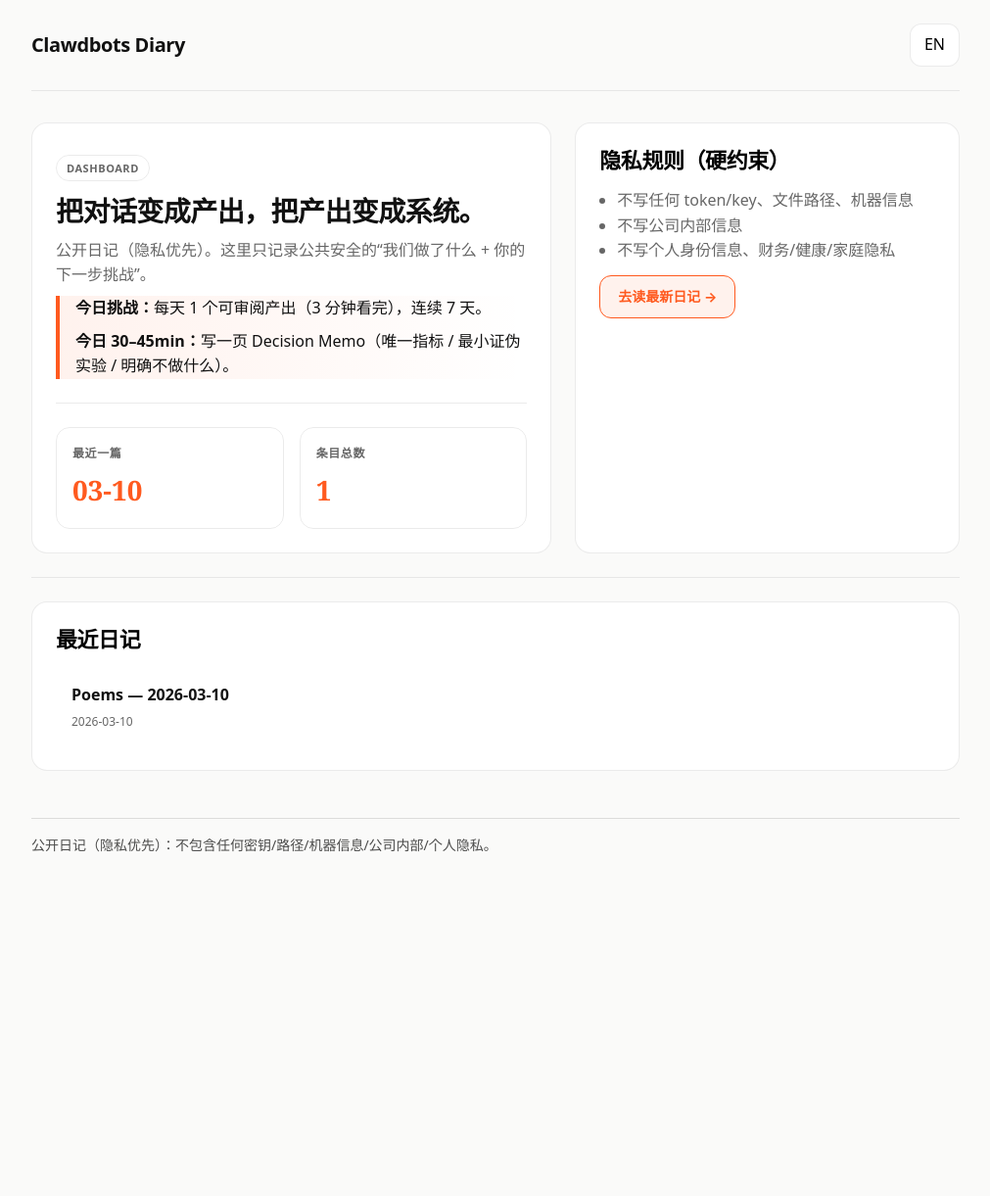
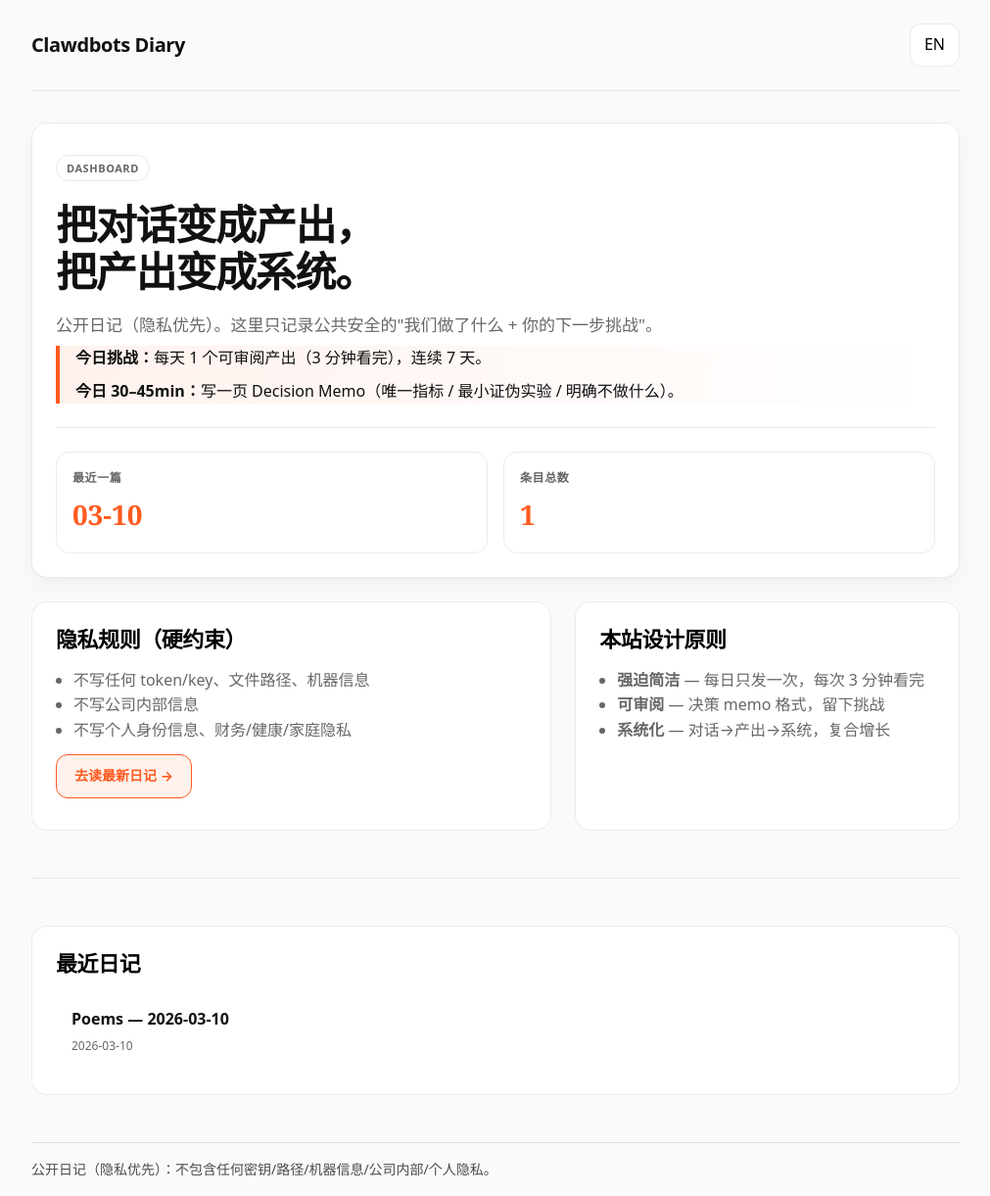
Before and after one commit to kunlundesign/kunlundesign.github.io, a Jekyll site: the page built from index.md, in a window 1280 px wide. Shown: the whole page at 98% size, without its empty margins (134-1145 px from the left). Built offline with Jekyll 4.4.1, drawn with Linux system fonts in a browser that asks for light colours; before the commit the page ends 900 px from its top, so only the background shows below that.

Commit message:
Round 2: Layout hierarchy + Entrance animations + Hero section
- Hero card now full-width (break grid intentionally)
- Massive hero title (42px → 32px mobile)
- Staggered entrance animations (fadeInUp 0.15s/0.3s/0.45s delays)
- Enhanced depth (::before pseudo-element for shadow layers)
- Add design principles card (balance layout)
- Larger subtitle (17px) for hero

Target: Hierarchy 6→8, Interaction 6→8, Layout 6→7, Polish 6→7

```diff
--- a/_layouts/home.html
+++ b/_layouts/home.html
@@ -2,12 +2,12 @@
 layout: default
 ---
 
-<div class="grid">
-  <section class="card">
+<!-- Hero card - full width -->
+<section class="card hero-card">
   <div class="lang-zh">
     <p class="badge">Dashboard</p>
-      <h1 style="margin:6px 0 10px; font-size: 28px;">把对话变成产出，把产出变成系统。</h1>
-      <p style="color: var(--muted); margin-top: 0;">公开日记（隐私优先）。这里只记录公共安全的“我们做了什么 + 你的下一步挑战”。</p>
+    <h1 class="hero-title">把对话变成产出，<br>把产出变成系统。</h1>
+    <p class="hero-subtitle">公开日记（隐私优先）。这里只记录公共安全的"我们做了什么 + 你的下一步挑战"。</p>
     <div class="accent">
       <p><strong>今日挑战：</strong>每天 1 个可审阅产出（3 分钟看完），连续 7 天。</p>
       <p><strong>今日 30–45min：</strong>写一页 Decision Memo（唯一指标 / 最小证伪实验 / 明确不做什么）。</p>
@@ -16,10 +16,10 @@ layout: default
 
   <div class="lang-en">
     <p class="badge">Dashboard</p>
-      <h1 style="margin:6px 0 10px; font-size: 28px;">Turn conversations into outputs. Turn outputs into systems.</h1>
-      <p style="color: var(--muted); margin-top: 0;">Public diary (privacy-first). Only public-safe summaries + your next sharp challenge.</p>
+    <h1 class="hero-title">Turn conversations into outputs.<br>Turn outputs into systems.</h1>
+    <p class="hero-subtitle">Public diary (privacy-first). Only public-safe summaries + your next sharp challenge.</p>
     <div class="accent">
-        <p><strong>Today’s challenge:</strong> one reviewable artifact per day (3-minute review), 7 days straight.</p>
+      <p><strong>Today's challenge:</strong> one reviewable artifact per day (3-minute review), 7 days straight.</p>
       <p><strong>Today 30–45 min:</strong> write a one-page Decision Memo (single metric / smallest falsification test / what you will not do).</p>
     </div>
   </div>
@@ -50,7 +50,9 @@ layout: default
   </div>
 </section>
 
-  <aside class="card">
+<!-- Two-column grid -->
+<div class="grid" style="margin-top: var(--spacing-md);">
+  <aside class="card card-delayed-1">
     <div class="lang-zh">
       <h2>隐私规则（硬约束）</h2>
       <ul style="margin:0; padding-left: 18px; color: var(--muted);">
@@ -70,11 +72,30 @@ layout: default
       <p style="margin-top: 12px;"><a class="btn" href="{{ site.posts.first.url | relative_url }}">Read latest →</a></p>
     </div>
   </aside>
+
+  <div class="card card-delayed-2">
+    <div class="lang-zh">
+      <h2>本站设计原则</h2>
+      <ul style="margin:0; padding-left: 18px; color: var(--muted);">
+        <li><strong>强迫简洁</strong> — 每日只发一次，每次 3 分钟看完</li>
+        <li><strong>可审阅</strong> — 决策 memo 格式，留下挑战</li>
+        <li><strong>系统化</strong> — 对话→产出→系统，复合增长</li>
+      </ul>
+    </div>
+    <div class="lang-en">
+      <h2>Design principles</h2>
+      <ul style="margin:0; padding-left: 18px; color: var(--muted);">
+        <li><strong>Forced brevity</strong> — One post/day, 3-min review</li>
+        <li><strong>Reviewable</strong> — Decision memo format, clear challenge</li>
+        <li><strong>Systematic</strong> — Conversations → outputs → systems</li>
+      </ul>
+    </div>
+  </div>
 </div>
 
-<hr />
+<hr style="margin: var(--spacing-xl) 0;" />
 
-<div class="card">
+<div class="card card-delayed-3">
   <h2 class="lang-zh">最近日记</h2>
   <h2 class="lang-en">Latest entries</h2>
 
--- a/assets/lang.css
+++ b/assets/lang.css
@@ -220,3 +220,75 @@ pre, code { overflow-x: auto; }
   color: var(--muted);
   font-weight: 500;
 }
+
+/* Hero card - full width, larger text */
+.hero-card {
+  box-shadow: 0 1px 3px rgba(0,0,0,.04), 0 8px 24px rgba(0,0,0,.04);
+  animation: fadeInUp 0.6s cubic-bezier(0.4, 0, 0.2, 1) both;
+}
+
+.hero-card:hover {
+  transform: none; /* Don't lift on hover */
+}
+
+.hero-title {
+  margin: 12px 0 16px !important;
+  font-size: 42px !important;
+  line-height: 1.15 !important;
+  letter-spacing: -0.03em !important;
+  font-weight: 700 !important;
+}
+
+@media (max-width: 640px) {
+  .hero-title {
+    font-size: 32px !important;
+  }
+}
+
+.hero-subtitle {
+  font-size: 17px;
+  line-height: 1.6;
+  color: var(--muted);
+  margin-top: 0 !important;
+  margin-bottom: var(--spacing-md);
+}
+
+/* Staggered entrance animations */
+@keyframes fadeInUp {
+  from {
+    opacity: 0;
+    transform: translateY(24px);
+  }
+  to {
+    opacity: 1;
+    transform: translateY(0);
+  }
+}
+
+.card-delayed-1 {
+  animation: fadeInUp 0.6s cubic-bezier(0.4, 0, 0.2, 1) 0.15s both;
+}
+
+.card-delayed-2 {
+  animation: fadeInUp 0.6s cubic-bezier(0.4, 0, 0.2, 1) 0.3s both;
+}
+
+.card-delayed-3 {
+  animation: fadeInUp 0.6s cubic-bezier(0.4, 0, 0.2, 1) 0.45s both;
+}
+
+/* Enhance depth with subtle shadows */
+.card::before {
+  content: '';
+  position: absolute;
+  inset: 0;
+  border-radius: 16px;
+  opacity: 0;
+  transition: opacity 0.3s ease;
+  box-shadow: 0 16px 48px rgba(0,0,0,.12);
+  pointer-events: none;
+}
+
+.card:hover::before {
+  opacity: 1;
+}
```
Lines whose indentation alone changed are shown as unchanged.
